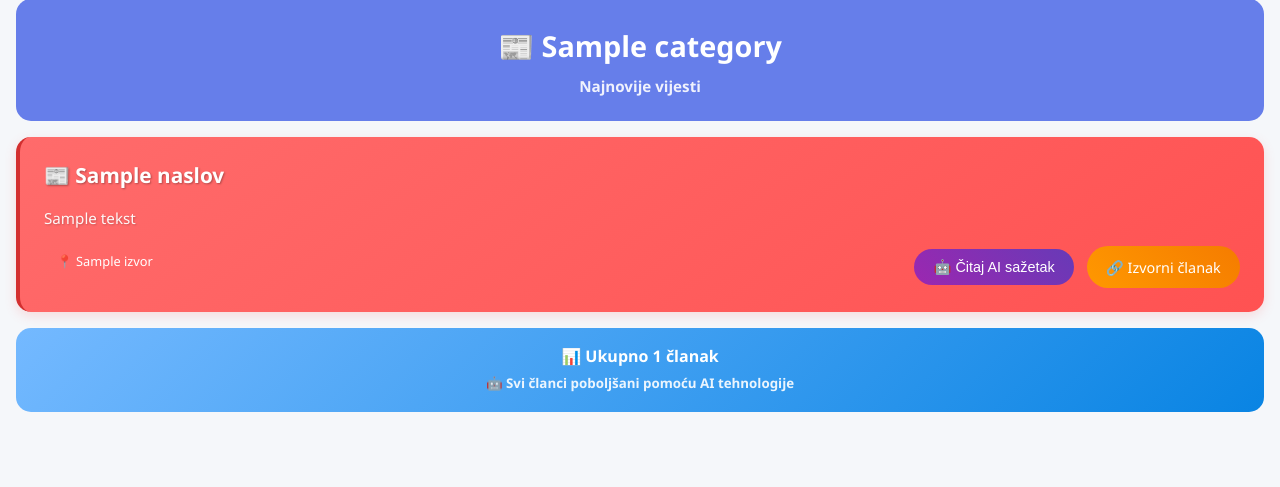
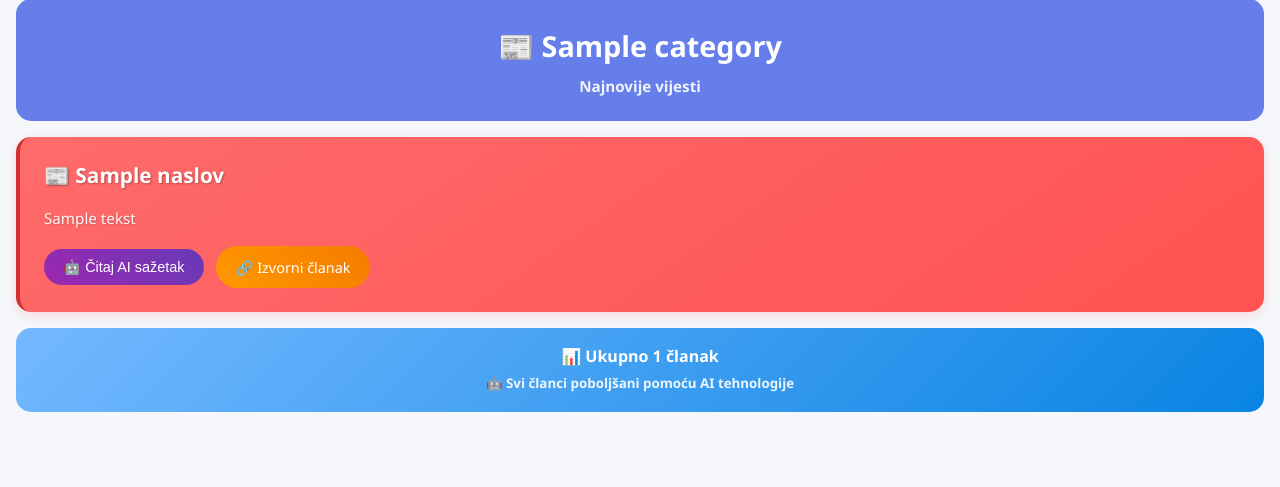
Before and after one commit to Branimir96/ai-novine-fastapi, a FastAPI app: template app/templates/news.html in a window 1280 px wide. Shown: the part 442-929 px from the top of the page. Run offline with FastAPI, Linux system fonts and the light colour scheme; the template is opened without the code that fills it: most values are stand-ins (such as "Sample title", 1, 10 or a date in 2020).

Commit message:
🤖 Add hybrid news approach with AI-enhanced Croatian summaries
- Croatian news now uses AI-enhanced summaries (150-300 words)
- Remove external links for Croatian articles
- Keep existing system for international news
- Add visual indicators for AI-enhanced content
- Improve user experience with full content on-site

```diff
--- a/app/templates/news.html
+++ b/app/templates/news.html
@@ -83,20 +83,12 @@
         gap: 0.8rem;
     }
 
-    .source-badge {
-        color: white;
-        padding: 0.3rem 0.8rem;
-        border-radius: 20px;
-        font-size: 0.8rem;
-        font-weight: 500;
-        flex-shrink: 0;
-    }
-
     .article-buttons {
         display: flex;
         flex-direction: column;
         gap: 0.5rem;
         align-items: stretch;
+        width: 100%;
     }
 
     .action-button {
@@ -136,13 +128,6 @@
         text-decoration: none;
         box-shadow: 0 4px 12px rgba(255, 152, 0, 0.4);
     }
-
-    /* Category-specific badge colors */
-    .hrvatska .source-badge { background: linear-gradient(45deg, #d32f2f, #b71c1c); }
-    .svijet .source-badge { background: linear-gradient(45deg, #00695c, #004d40); }
-    .ekonomija .source-badge { background: linear-gradient(45deg, #4c51bf, #553c9a); }
-    .sport .source-badge { background: linear-gradient(45deg, #2f855a, #276749); }
-    .regija .source-badge { background: linear-gradient(45deg, #c05621, #9c4221); }
 
     .ai-enhanced-content {
         margin-top: 1rem;
@@ -215,15 +200,16 @@
         }
 
         .article-footer {
-            flex-direction: row;
-            align-items: flex-start;
-            justify-content: space-between;
+            flex-direction: column;
+            align-items: stretch;
+            justify-content: flex-start;
         }
 
         .article-buttons {
             flex-direction: row;
             align-items: center;
             gap: 0.8rem;
+            justify-content: flex-start;
         }
 
         .action-button {
@@ -302,12 +288,6 @@
 
         <!-- Article footer -->
         <div class="article-footer">
-            <div class="article-meta">
-                <div class="source-badge">
-                    📍 {{ article.izvor }}
-                </div>
-            </div>
-
             <!-- Action buttons for all categories -->
             <div class="article-buttons">
                 {% if article.ai_enhanced_content %}
```
